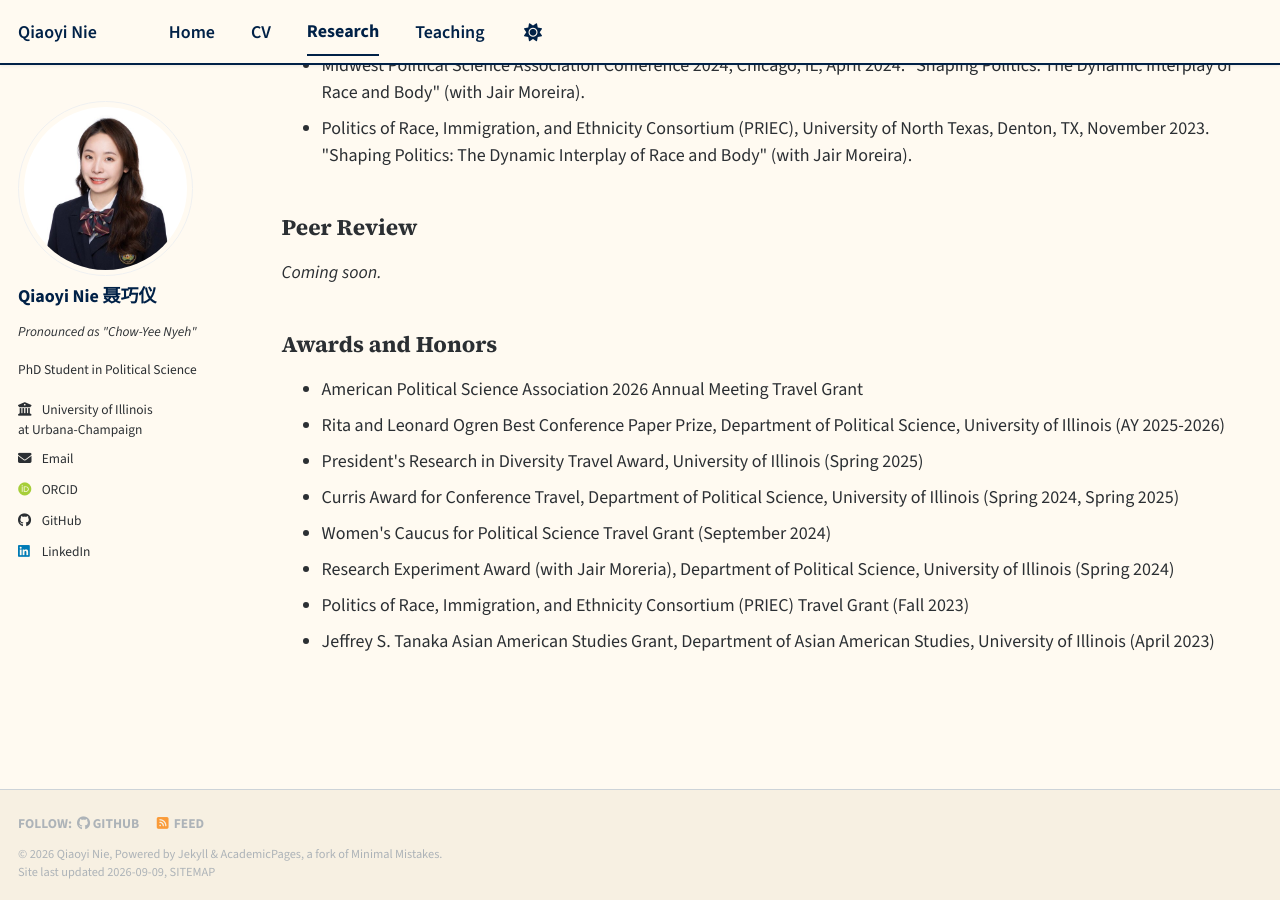
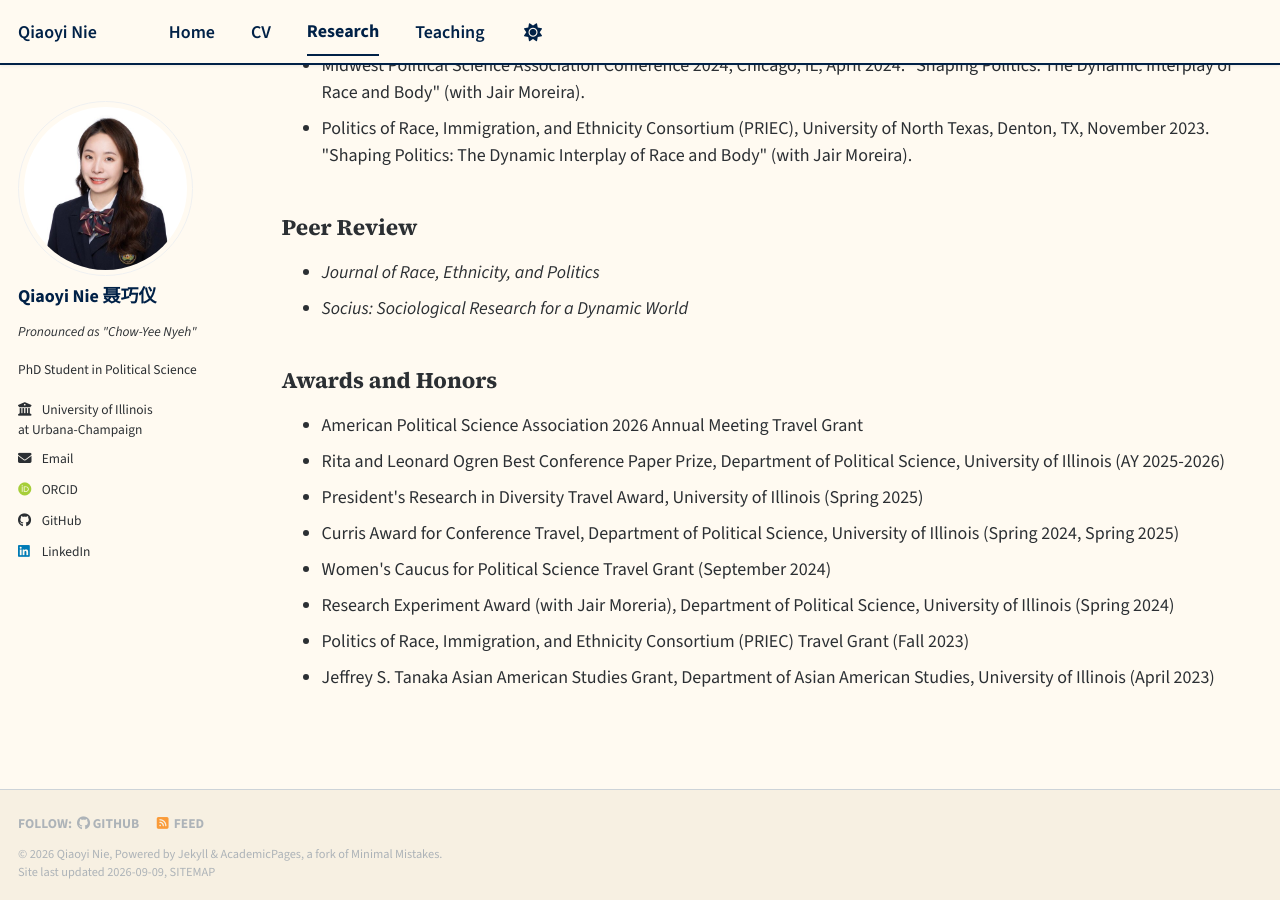
Before and after one commit to QiaoyiNie/qiaoyinie.github.io, a Jekyll site: the page built from _pages/publications.html, in a window 1280 px wide and 900 px high, scrolled down 842 px. Built offline with Jekyll 4.4.1, drawn with Linux system fonts in a browser that asks for light colours; some web fonts are replaced; a script bundle is joined from its source files by our own code; library files that are not in the unit come from our copies; before the commit the page ends 1716 px from its top, so only the background shows below that.

Commit message:
Update year, peer-review journals, and grader course (#33)
* Update CV with June 2026 version and embed on CV page

* Update year, peer-review journals, and grader course

Co-Authored-By: Claude Opus 4.8 <noreply@anthropic.com>
Claude-Session: https://claude.ai/code/session_01VyKpddZrgjScQEtCmzomtQ

---------

Co-authored-by: Claude <noreply@anthropic.com>

```diff
--- a/_pages/publications.html
+++ b/_pages/publications.html
@@ -32,7 +32,10 @@ author_profile: true
 </ul>
 
 <h2 id="peer-review">Peer Review</h2>
-<p><em>Coming soon.</em></p>
+<ul>
+  <li><em>Journal of Race, Ethnicity, and Politics</em></li>
+  <li><em>Socius: Sociological Research for a Dynamic World</em></li>
+</ul>
 
 <h2 id="awards-and-honors">Awards and Honors</h2>
 <ul>
--- a/_pages/teaching.html
+++ b/_pages/teaching.html
@@ -12,6 +12,7 @@ author_profile: true
   <li><strong>Instructor</strong>, PS 201: Racial and Ethnic Politics in the United States (Spring 2025, Spring 2026, Summer 2026)</li>
   <li><strong>Teaching Assistant</strong>, PS 101: Introduction to U.S. Government and Politics (Fall 2025)</li>
   <li><strong>Teaching Assistant</strong>, PS 201: Racial and Ethnic Politics in the United States (Fall 2024)</li>
+  <li><strong>Grader</strong>, PS 330: Introduction to Political Behavior (Fall 2026)</li>
   <li><strong>Grader</strong>, PS 199: Election 2024 (Spring 2024)</li>
 </ul>
 
```
Also changed, not shown: _pages/about.md (+1 -1 lines).
